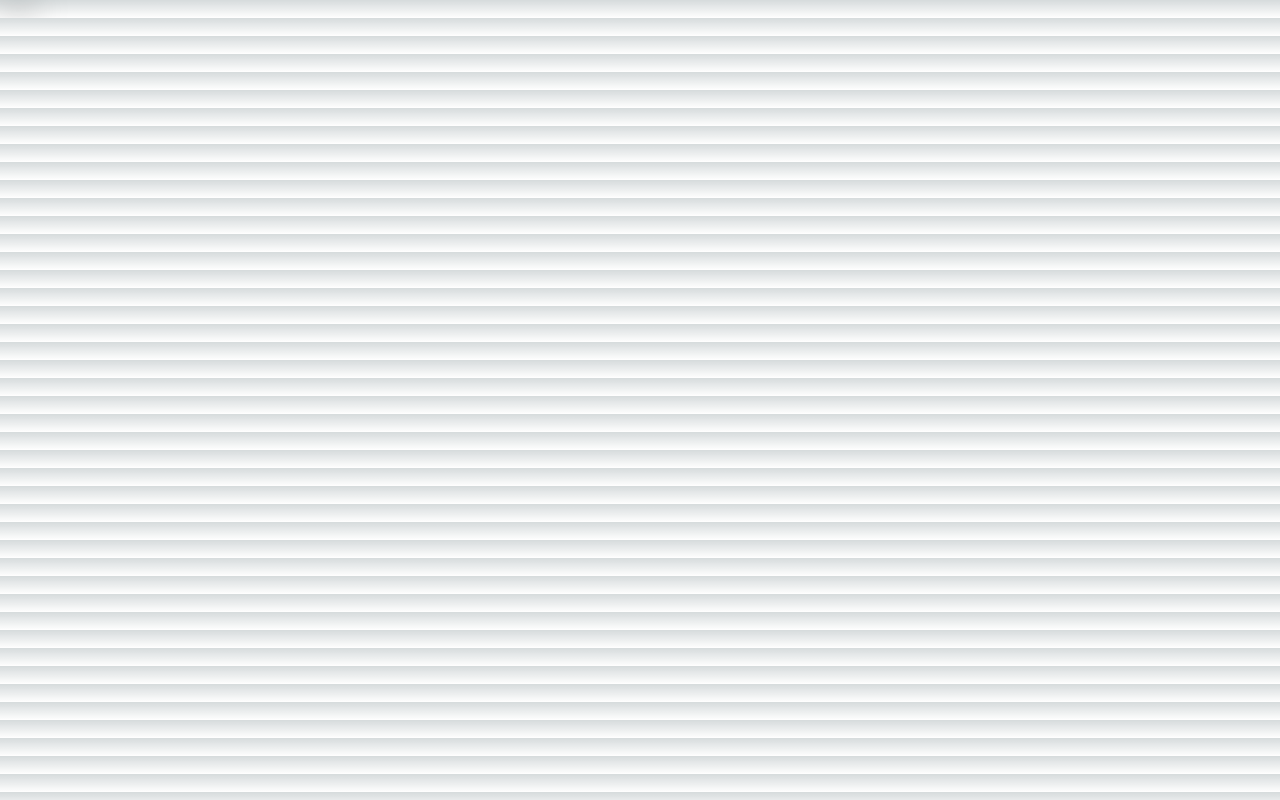
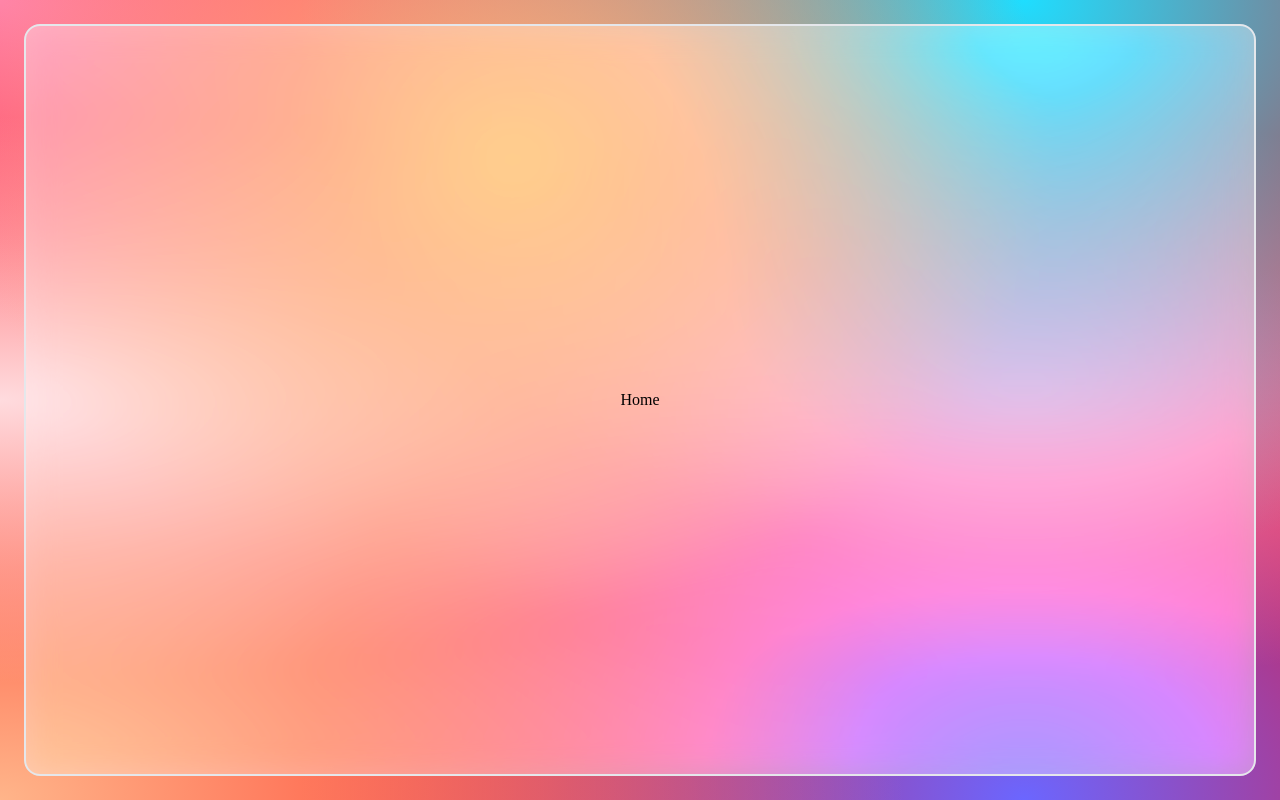
Before and after one commit to MarianHoroiu/NextJS-Projects-App, a Next.js app: page /home in a window 1280 px wide. Built offline with nearby package versions, Linux system fonts and the light colour scheme.

Commit message:
setup Tailwind and styles

```diff
--- a/package.json
+++ b/package.json
@@ -32,8 +32,10 @@
     "typescript": "5.0.4"
   },
   "devDependencies": {
+    "autoprefixer": "^10.4.14",
+    "postcss": "^8.4.24",
     "prisma": "4.6.1",
-    "tailwindcss": "3.2.4",
+    "tailwindcss": "^3.2.4",
     "ts-node": "10.9.1",
     "tsconfig-paths": "4.1.1"
   }
--- /dev/null
+++ b/postcss.config.js
@@ -0,0 +1,6 @@
+module.exports = {
+  plugins: {
+    tailwindcss: {},
+    autoprefixer: {},
+  },
+}
--- a/styles/global.css
+++ b/styles/global.css
@@ -1,3 +1,50 @@
+@tailwind base;
+@tailwind components;
+@tailwind utilities;
+
+@layer base {
+  [data-nextjs-scroll-focus-boundary] {
+    display: contents;
+  }
+}
+
+* {
+  box-sizing: border-box;
+}
+
+.rainbow-mesh {
+  background-color: hsla(0, 100%, 50%, 1);
+  background-image: radial-gradient(
+      at 40% 20%,
+      hsla(28, 100%, 74%, 1) 0px,
+      transparent 50%
+    ),
+    radial-gradient(at 80% 0%, hsla(189, 100%, 56%, 1) 0px, transparent 50%),
+    radial-gradient(at 0% 50%, hsla(355, 100%, 93%, 1) 0px, transparent 50%),
+    radial-gradient(at 80% 50%, hsla(340, 100%, 76%, 1) 0px, transparent 50%),
+    radial-gradient(at 0% 100%, hsla(22, 100%, 77%, 1) 0px, transparent 50%),
+    radial-gradient(at 80% 100%, hsla(242, 100%, 70%, 1) 0px, transparent 50%),
+    radial-gradient(at 0% 0%, hsla(343, 100%, 76%, 1) 0px, transparent 50%);
+}
+
+.candy-mesh {
+  background-color: #ff99ee;
+  background-image: radial-gradient(
+      at 99% 6%,
+      hsla(195, 69%, 67%, 1) 0px,
+      transparent 50%
+    ),
+    radial-gradient(at 55% 88%, hsla(189, 74%, 69%, 1) 0px, transparent 50%),
+    radial-gradient(at 53% 27%, hsla(271, 78%, 63%, 1) 0px, transparent 50%),
+    radial-gradient(at 89% 89%, hsla(317, 89%, 70%, 1) 0px, transparent 50%),
+    radial-gradient(at 35% 44%, hsla(337, 92%, 61%, 1) 0px, transparent 50%);
+}
+
 .glass {
-  filter: blur(16px) saturate(200%);
+  backdrop-filter: blur(16px) saturate(180%);
+  background-color: rgba(255, 255, 255, 0.4);
 }
+
+[data-nextjs-scroll-focus-boundary] {
+  display: contents;
+}
--- /dev/null
+++ b/tailwind.config.js
@@ -0,0 +1,16 @@
+/** @type {import('tailwindcss').Config} */
+module.exports = {
+  content: [
+    "./app/**/*.{js,ts,jsx,tsx}", // Note the addition of the `app` directory.
+    "./pages/**/*.{js,ts,jsx,tsx}",
+    "./components/**/*.{js,ts,jsx,tsx}",
+  ],
+  theme: {
+    extend: {
+      fontFamily: {
+        sans: ["var(--font-inter)"],
+      },
+    },
+  },
+  plugins: [],
+};
```
Also changed, not shown: 1 other file (tests, documents, lock files or other folders).
